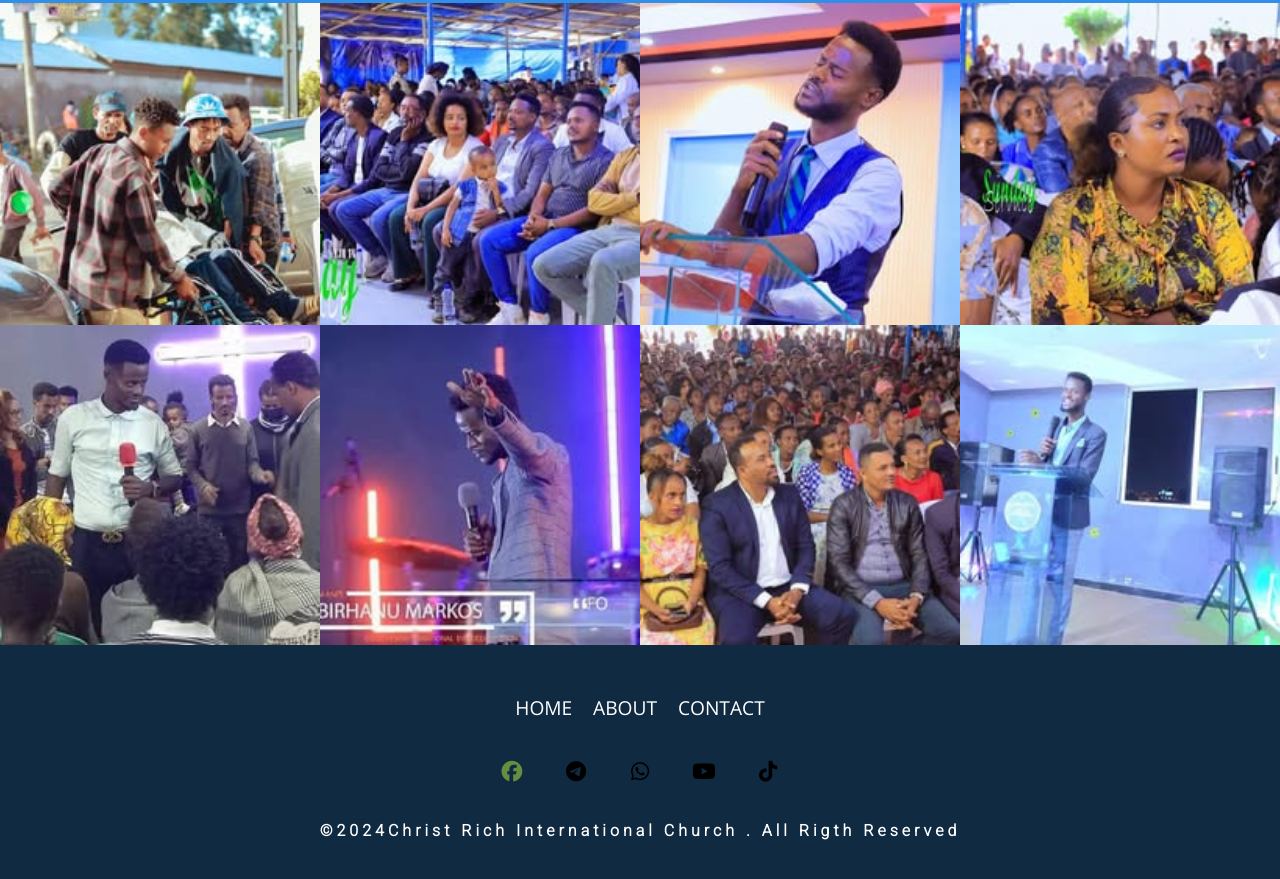
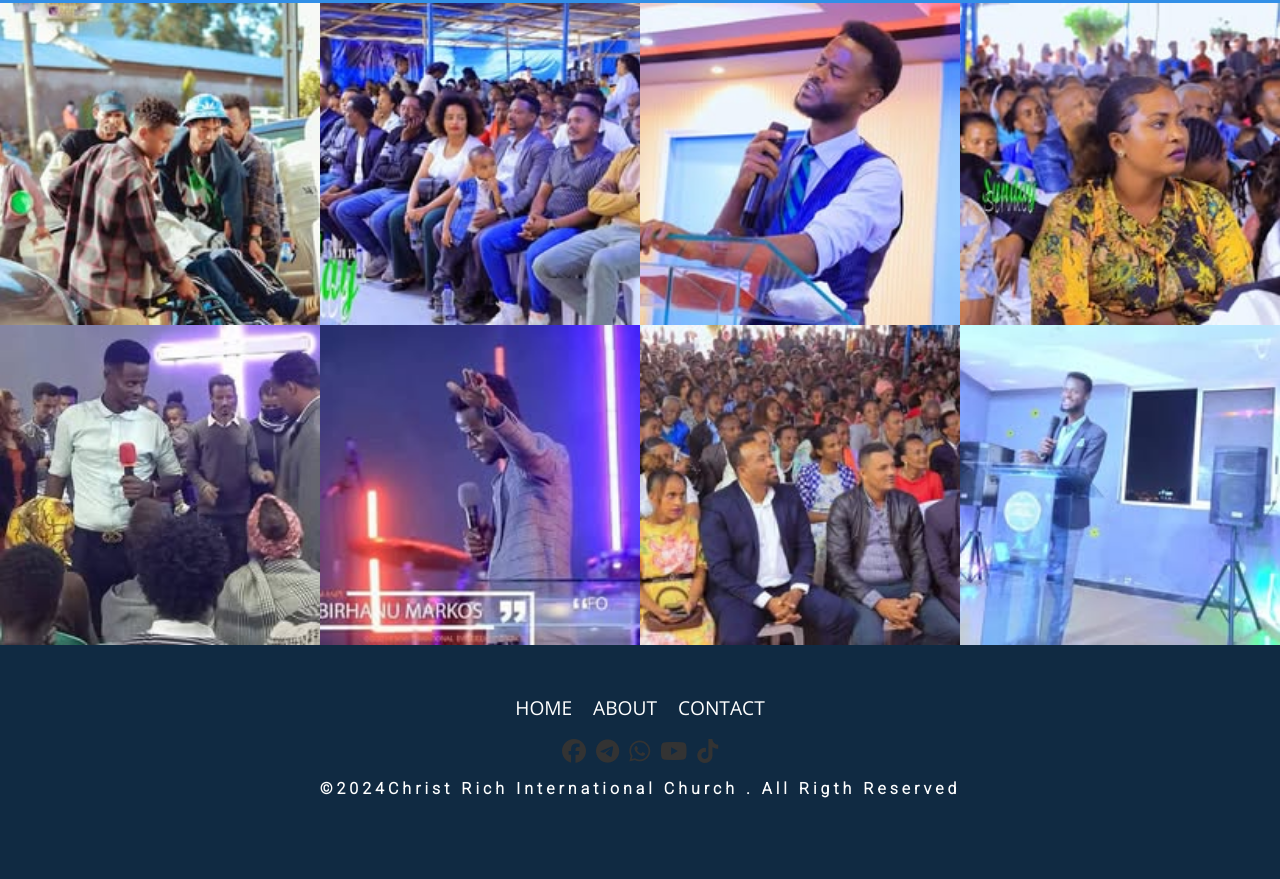
Before and after one commit to AbelMarkosSystems/christ_rich_church, a plain HTML site: page Home.html in a window 1280 px wide. Shown: the part 3993-4872 px from the top of the page. Drawn offline with nearby package versions, Linux system fonts and the light colour scheme; files that its build step writes are made by us from their sources; a small style sheet from the web is missing; files whose address does not match are found by name; a web font is replaced by a local one.

Commit message:
Updated by Abel Home.html

```diff
--- a/Home.html
+++ b/Home.html
@@ -9,6 +9,7 @@
 
     <!-- link for css -->
     <link rel="stylesheet" href="./css/style.css">
+   <link rel="stylesheet" href="https://cdnjs.cloudflare.com/ajax/libs/font-awesome/6.5.1/css/all.min.css" integrity="sha512-WnTb5AT4sX2YKGLIMaGIM1dAX5lsZThLgZY2KPLTF4XYth29P/zAj5/rRdeRM21hD97zIS6kY6T8K3sbl7tLDQ==" crossorigin="anonymous" referrerpolicy="no-referrer" />
 
     <!--  favicon icon -->
     <link
@@ -17,6 +18,30 @@
       type="image/x-icon"
     />
     <title>Christ Rich International Church</title>
+    <style>
+  .social-icons {
+    display: flex;
+    gap: 10px;
+    list-style: none;
+    padding: 0;
+  }
+
+  .social-icons li {
+    display: inline-block;
+  }
+
+  .social-icons a {
+    text-decoration: none;
+    color: #333;
+    font-size: 1.5rem; /* Adjust size as needed */
+    transition: color 0.3s ease;
+  }
+
+  .social-icons a:hover {
+    color: #0056b3; /* Hover color */
+  }
+</style>
+
 </head>
 <body>
     <!-- nav bar -->
@@ -389,33 +414,34 @@
                </ul>
                <!-- end footer links -->
                  <!-- icons -->
-                 <ul class="global-icons side-media">
+                <ul class="social-icons">
   <li>
     <a href="https://www.facebook.com/@prophetbirahanumarkos10/" class="social-icons">
-                      <i class="fab fa-facebook"></i> <!-- Facebook icon -->
+      <i class="fab fa-facebook"></i>
     </a>
   </li>
   <li>
-                    <a href="https://t.me/Barshetcom" class="social-icon">
-                      <i class="fab fa-telegram"></i> <!-- Telegram icon -->
+    <a href="https://t.me/Barshetcom" class="social-icons">
+      <i class="fab fa-telegram"></i>
     </a>
   </li>
   <li>
-                    <a href="https://wa.me/qr/IWTG64HNXWYCG1" class="social-icon">
-                      <i class="fab fa-whatsapp"></i> <!-- WhatsApp icon -->
+    <a href="https://wa.me/qr/IWTG64HNXWYCG1" class="social-icons">
+      <i class="fab fa-whatsapp"></i>
     </a>
   </li>
   <li>
-                    <a href="https://www.youtube.com/@crmediachannel1056" class="social-icon">
-                      <i class="fab fa-youtube"></i> <!-- YouTube icon -->
+    <a href="https://www.youtube.com/@crmediachannel1056" class="social-icons">
+      <i class="fab fa-youtube"></i>
     </a>
   </li>
   <li>
-                    <a href="https://vm.tiktok.com/ZMY55H9be" class="social-icon">
-                      <i class="fab fa-tiktok"></i> <!-- TikTok icon -->
+    <a href="https://vm.tiktok.com/ZMY55H9be" class="social-icons">
+      <i class="fab fa-tiktok"></i>
     </a>
   </li>
 </ul>
+
 
         <!-- end of icons -->
          <div class="footer-info">
```
Lines whose indentation alone changed are shown as unchanged.
